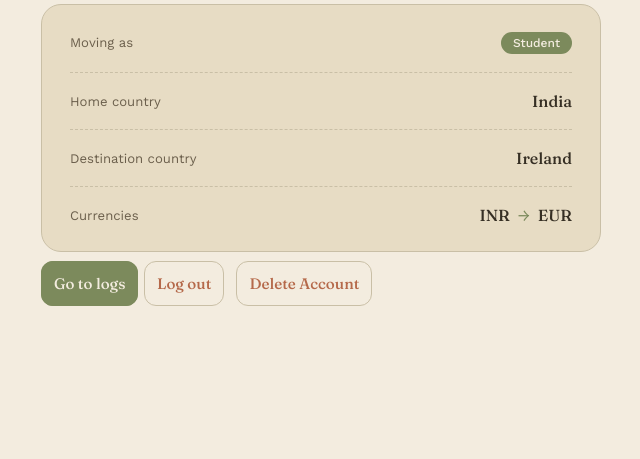
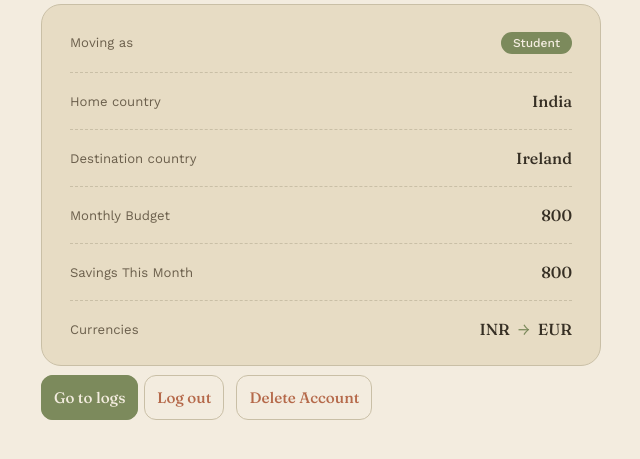
Before and after one commit to rohankulkarni-secdev/budgie, a Flask app: page /profile in a window 1280 px wide. Shown: the part 170-629 px from the top of the page, without its empty margins (319-959 px from the left). Run offline with Flask 3, Linux system fonts and the light colour scheme; a user stored in the database is signed in; data comes from the database, SQL or seed files in the repository; both versions use the stored data as it was after the commit.

Commit message:
Added savings system

```diff
--- a/app.py
+++ b/app.py
@@ -66,14 +66,15 @@ def signUp():
         home_country = request.form["home_country"]
         destination_country = request.form["destination_country"]
         user_type = request.form["user_type"]
+        budget = request.form["budget"]
 
         con = connect_db()
         try:
             con.execute(
                 """INSERT INTO users
                    (email, password_hash, home_country, home_currency,
-                    destination_country, destination_currency, user_type)
-                   VALUES (?, ?, ?, ?, ?, ?, ?)""",
+                    destination_country, destination_currency, user_type, budget, savings)
+                   VALUES (?, ?, ?, ?, ?, ?, ?, ?, ?)""",
                 (
                     email,
                     generate_password_hash(password),
@@ -82,11 +83,11 @@ def signUp():
                     destination_country,
                     COUNTRY_CURRENCY[destination_country],
                     user_type,
+                    budget,
+                    budget,
                 )
             )
             con.commit()
-        except:
-            print("user exists or invalid creds")
         finally:
             con.close()
 
@@ -146,12 +147,14 @@ def expenses():
                     datetime.now().strftime("%Y-%m-%d"),
                 )
             )
+
             con.commit()
             return redirect(url_for("expenses"))
 
         current_user = con.execute(
             "SELECT * FROM users WHERE id = ?", (session["user_id"],)).fetchone()
 
+        budget = current_user["budget"] if current_user else None
         destination_currency = current_user["home_currency"] if current_user else None
         home_currency = current_user["destination_currency"] if current_user else None
         rows = con.execute(
@@ -162,13 +165,20 @@ def expenses():
         grouped = {}
         grand_total_destination = 0
         grand_total_home = 0
+        savings = 0
 
         for row in rows:
             row = dict(row)
             row["converted_amount"] = convert(row["amount"], row["currency"], destination_currency)
             grand_total_destination += row["converted_amount"]
             grand_total_home += convert(row["amount"], row["currency"], home_currency)
+            savings = budget - grand_total_home
+            print(savings)
+            con.execute("UPDATE users SET savings = ? where id = ?", (savings,session["user_id"]))
+            con.commit()
+
             grouped.setdefault(row["category"], []).append(row)
+
 
         return render_template(
             "expenses.html",
@@ -188,6 +198,13 @@ def expenses():
 def delete_expense(expense_id):
     con = connect_db()
     try:
+        current_user = con.execute("SELECT * FROM users WHERE id = ?", (session["user_id"],)).fetchone()
+        home_currency = current_user["destination_currency"] if current_user else None
+        expense = con.execute("SELECT * FROM expenses WHERE id = ? AND user_id = ?", (expense_id, session["user_id"])).fetchone()
+        amount_spent = convert(expense["amount"], expense["currency"], home_currency)
+
+        con.execute("UPDATE users SET savings = savings + ? WHERE id = ?", (amount_spent,session["user_id"]))
+        con.commit()
         con.execute(
             "DELETE FROM expenses WHERE id = ? AND user_id = ?",
             (expense_id, session["user_id"])
--- a/db.py
+++ b/db.py
@@ -25,7 +25,9 @@ def init_db():
             home_currency TEXT NOT NULL,
             destination_country TEXT NOT NULL,
             destination_currency TEXT NOT NULL,
-            user_type TEXT NOT NULL
+            user_type TEXT NOT NULL,
+            budget INTEGER NOT NULL,
+            savings INTEGER NOT NULL DEFAULT 0
         )""")
 
     con.commit()
--- a/templates/profile.html
+++ b/templates/profile.html
@@ -214,6 +214,16 @@
     </div>
 
     <div class="field">
+      <span class="field-label">Monthly Budget</span>
+      <span class="field-value">{{ user['budget'] }}</span>
+    </div>
+
+    <div class="field">
+      <span class="field-label">Savings This Month</span>
+      <span class="field-value">{{ user['savings'] }}</span>
+    </div>
+
+    <div class="field">
       <span class="field-label">Currencies</span>
       <span class="field-value">
         <span class="currency-pair">
```
Also changed, not shown: templates/sign_up.html (+8 -0 lines), budgie.db, 1 other file.
